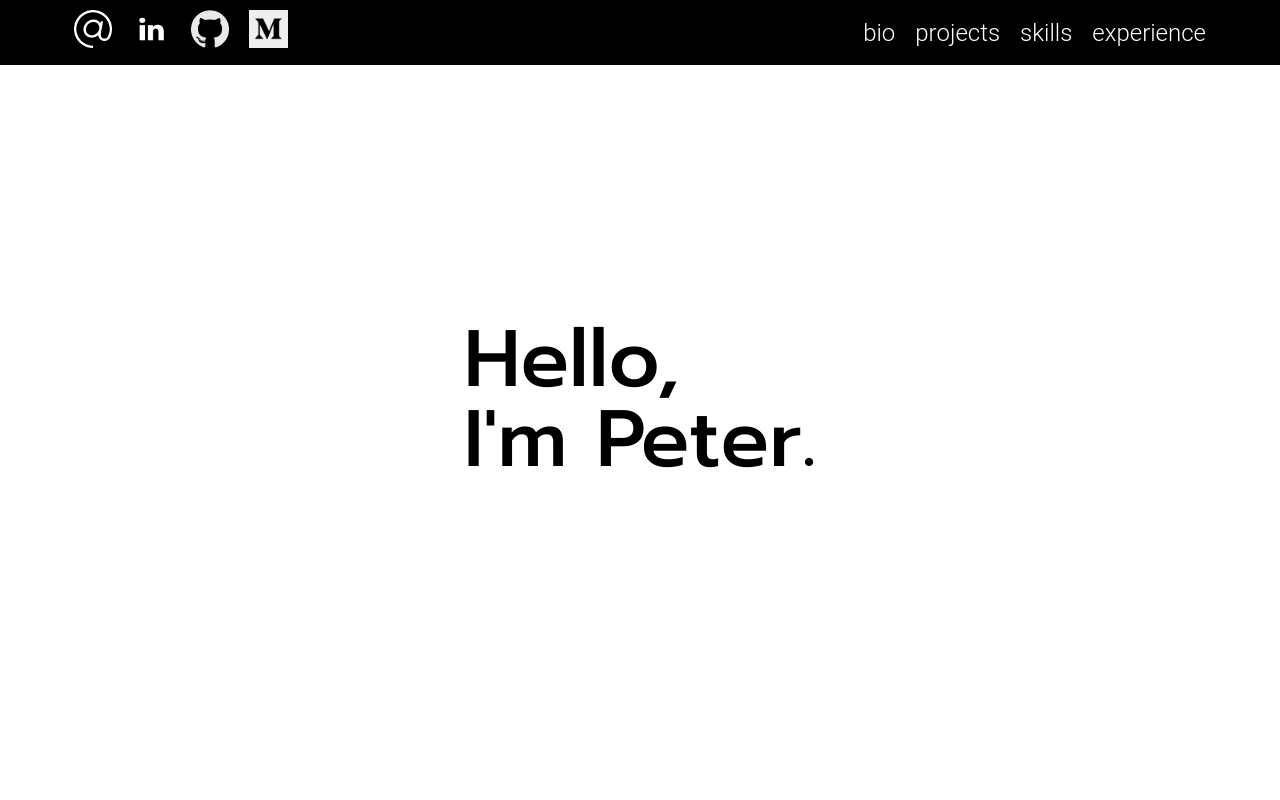
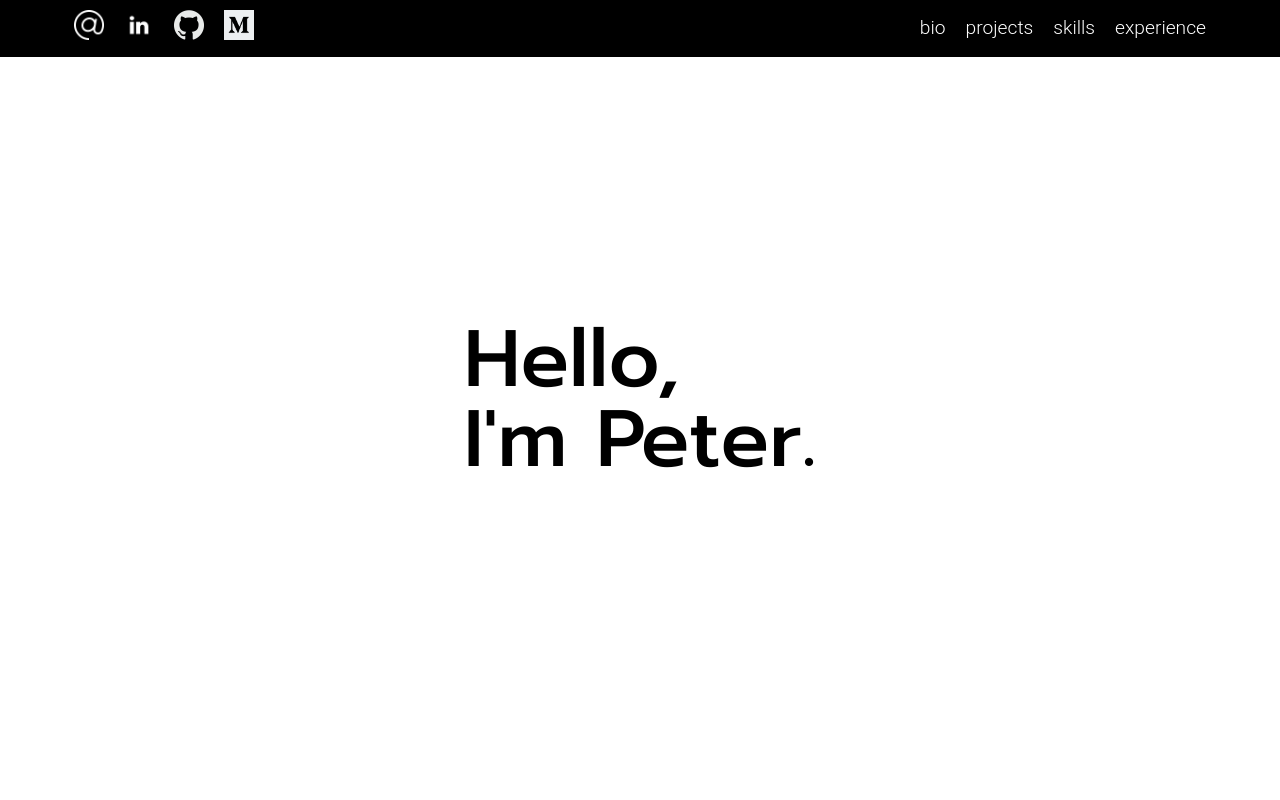
Before and after one commit to pmcorrea/portfolio, a plain HTML site: page index.html in a window 1280 px wide. Shown: the top 800 px of the page. Drawn offline with nearby package versions, Linux system fonts and the light colour scheme.

Commit message:
Updated icon sizes.

```diff
--- a/css.css
+++ b/css.css
@@ -404,7 +404,7 @@ header nav ul li a {
 	}
 
 	.menu-links>li>a {
-		font-size: 1.5rem;
+		font-size: 1.2rem;
 	}
 
 	.menu-container {
@@ -435,6 +435,7 @@ header nav ul li a {
 
 	.header-images img {
 		width: 3vw;
+		max-width: 30px;
 		/* margin: 0px 10px; */
 		-webkit-filter: brightness(100%) invert(100%);
 		filter: brightness(100%) invert(100%);
```
